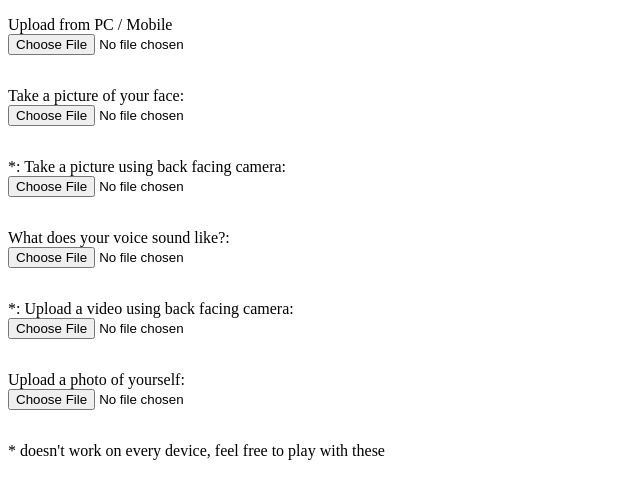
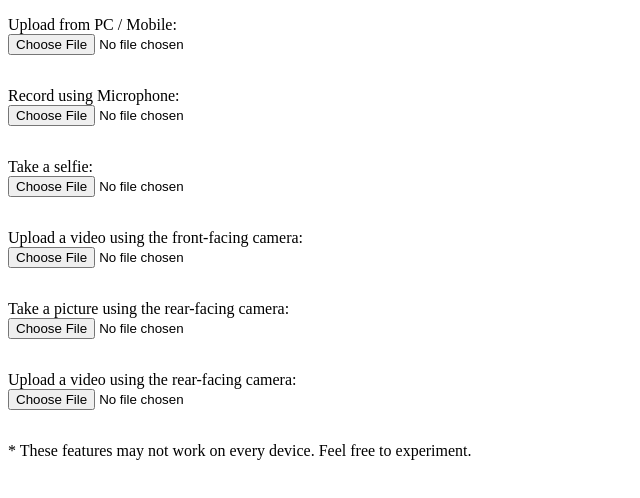
Before and after one commit to imnomee/HTML_INPUT_FILE_TAG, a plain HTML site: page index.html in a window 1280 px wide. Shown: the whole page, without its empty margins (0-640 px from the left). Drawn offline with Linux system fonts and the light colour scheme.

Commit message:
updated final

```diff
--- a/index.html
+++ b/index.html
@@ -7,9 +7,16 @@
         <link rel="stylesheet" href="style.css" />
     </head>
     <body>
-        <label for="pc_file">Upload from PC / Mobile</label>
+        <!-- File upload from PC or Mobile -->
+        <label for="pc_file">Upload from PC / Mobile:</label>
         <input type="file" name="file" id="pc_file" />
-        <label for="selfie">Take a picture of your face:</label>
+
+        <!-- Record sound using microphone -->
+        <label for="soundFile">Record using Microphone:</label>
+        <input type="file" id="soundFile" capture="user" accept="audio/*" />
+
+        <!-- Capture image using the front-facing camera -->
+        <label for="selfie">Take a selfie:</label>
         <input
             type="file"
             id="selfie"
@@ -17,7 +24,16 @@
             accept="image/*"
             capture="user" />
 
-        <label for="picture">*: Take a picture using back facing camera:</label>
+        <!-- Capture video using the front-facing camera -->
+        <label for="selfieFile"
+            >Upload a video using the front-facing camera:</label
+        >
+        <input type="file" id="selfieFile" capture="user" accept="video/*" />
+
+        <!-- Capture image using the rear-facing camera -->
+        <label for="picture"
+            >Take a picture using the rear-facing camera:</label
+        >
         <input
             type="file"
             id="picture"
@@ -25,19 +41,20 @@
             accept="image/*"
             capture="environment" />
 
-        <label for="soundFile">What does your voice sound like?:</label>
-        <input type="file" id="soundFile" capture="user" accept="audio/*" />
-
+        <!-- Capture video using the rear-facing camera -->
         <label for="videoFile"
-            >*: Upload a video using back facing camera:</label
+            >Upload a video using the rear-facing camera:</label
         >
         <input
             type="file"
             id="videoFile"
             capture="environment"
             accept="video/*" />
-        <label for="imageFile">Upload a photo of yourself:</label>
-        <input type="file" id="imageFile" capture="user" accept="image/*" />
-        <p>* doesn't work on every device, feel free to play with these</p>
+
+        <!-- Note about device compatibility -->
+        <p>
+            * These features may not work on every device. Feel free to
+            experiment.
+        </p>
     </body>
 </html>
```
